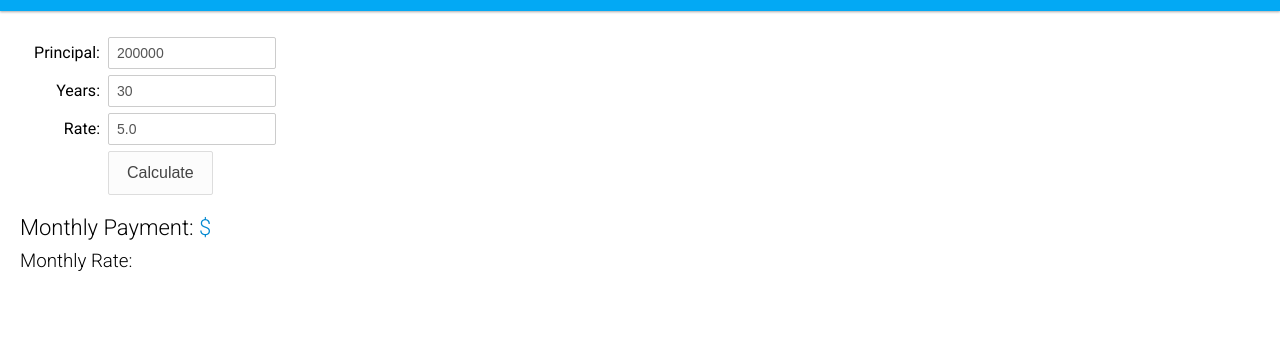
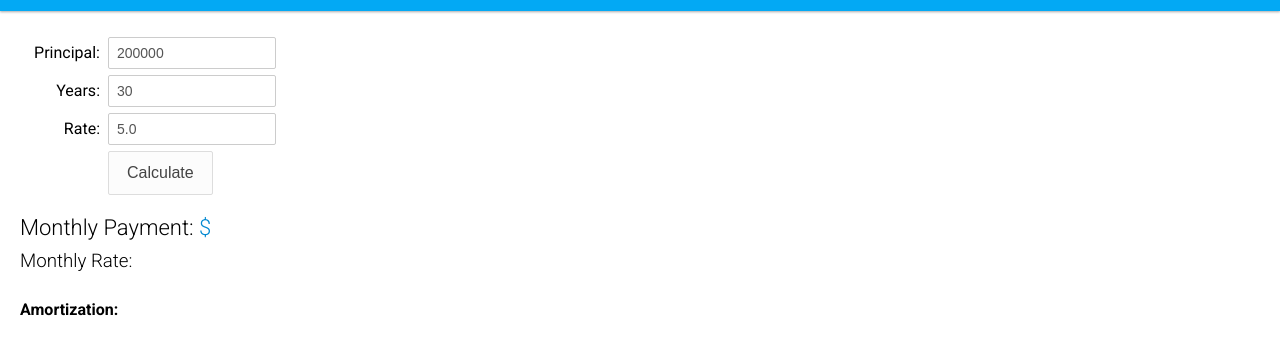
Before and after one commit to franziskagoltz/es6-tutorial, a website built with webpack: page index.html in a window 1280 px wide. Shown: the part 45-400 px from the top of the page. Built offline with nearby package versions, Linux system fonts and the light colour scheme.

Commit message:
added element with id amortization

```diff
--- a/index.html
+++ b/index.html
@@ -30,6 +30,7 @@
     </div>
     <h2>Monthly Payment: <span id="monthlyPayment" class="currency"></span></h2>
     <h3>Monthly Rate: <span id="monthlyRate"></span> </h3>
+    <h4>Amortization: <br> <span id="amortization"></span> </h4>
 </div>
 <script src="build/main.bundle.js"></script>
 </body>
```
